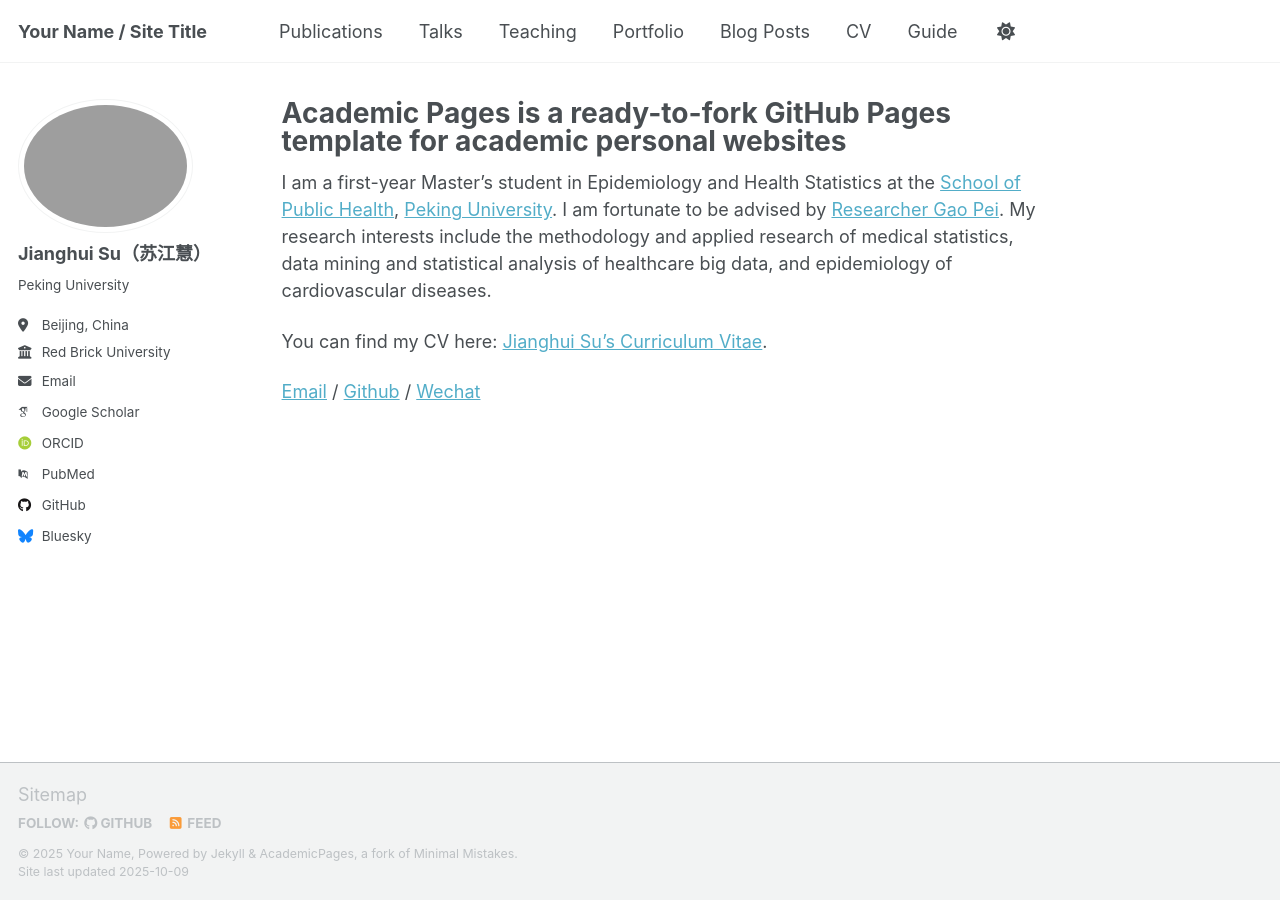
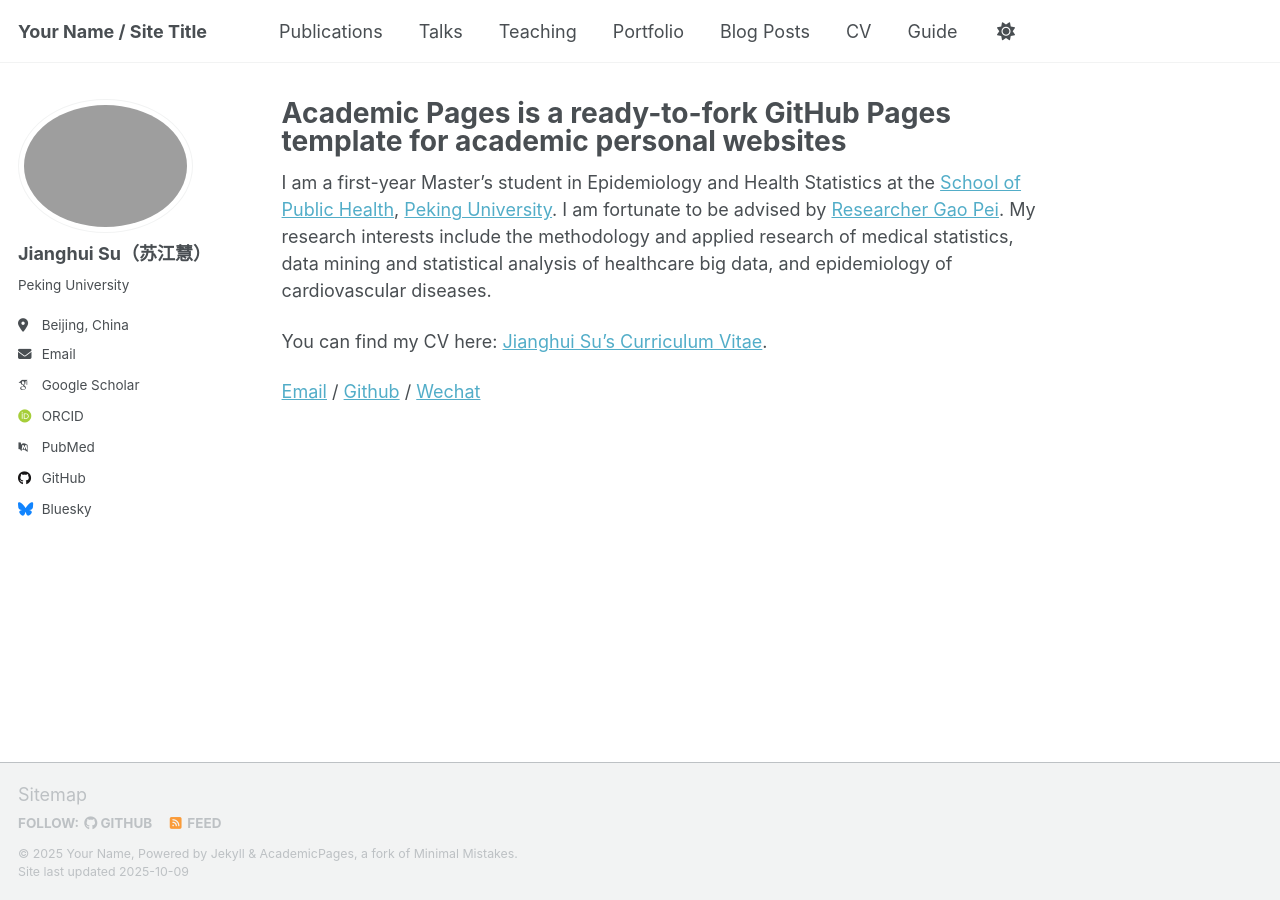
Before and after one commit to JianghuiSu/JianghuiSu.github.io, a Jekyll site: the page built from _pages/about.md, in a window 1280 px wide. Built offline with Jekyll 4.4.1, drawn with Linux system fonts in a browser that asks for light colours; some web fonts are replaced; a script that is not in the unit is left out.

Commit message:
Update _config.yml

```diff
--- a/_config.yml
+++ b/_config.yml
@@ -28,7 +28,7 @@ author:
   pronouns         : # example: "she/her"
   bio              : "Peking University"
   location         : "Beijing, China"
-  employer         : "Red Brick University"
+  employer         :
   uri              : # URL
   email            : "sujianghui@bjmu.edu.cn"
 
```
